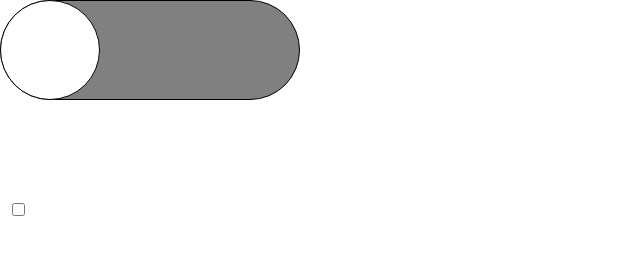
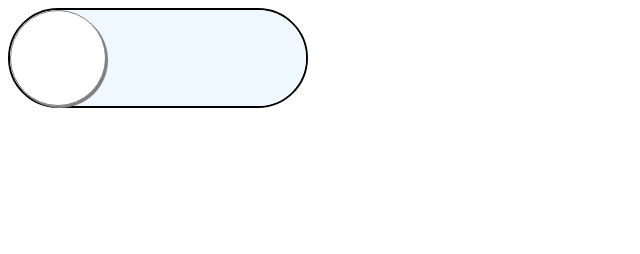
Before and after one commit to NaDo2383/assignments, a plain HTML site: page CSS transition assignment/assign5/index.html in a window 1280 px wide. Shown: the whole page, without its empty margins (0-640 px from the left). Drawn offline with Linux system fonts and the light colour scheme.

Commit message:
20221126 home

```diff
--- a/CSS transition assignment/assign5/index.html
+++ b/CSS transition assignment/assign5/index.html
@@ -10,12 +10,10 @@
 </head>
 
 <body>
-    <input type="checkbox" id="button">
     <label class="container" for="button">
+        <input type="checkbox" id="button">
+        <span class="slider"></span>
     </label>
-    <label class="circle" for="button">
-    </label>
-
 </body>
 
 </html>
--- a/CSS transition assignment/assign5/style.css
+++ b/CSS transition assignment/assign5/style.css
@@ -3,48 +3,51 @@
 }
 
 .container {
+    position: relative;
     width: 300px;
     height: 100px;
     border-radius: 50px;
-    background-color: grey;
-    transition-property: all;
-    transition-duration: 1s;
-    transition-delay: 0s;
-    border: 1px solid black;
-    position: absolute;
-    top: 0px;
-    left: 0px;
+    display: inline-block;
+    border: 2px solid black;
 }
 
-.circle {
-    /* display: block; */
+.slider {
+    cursor: pointer;
     position: absolute;
-    width: 100px;
-    height: 100px;
+    top: 0;
+    left: 0;
+    right: 0;
+    bottom: 0;
+    transition: 1s;
     border-radius: 50px;
+    background-color: aliceblue;
+}
+
+.slider:before {
+    position: absolute;
+    content: "";
+    height: 94px;
+    width: 94px;
+    left: 0px;
+    border-radius: 50px;
+    box-shadow: 2px 2px grey;
+    border: 1px solid grey;
     background-color: white;
     transition-property: all;
-    transition-duration: 1s;
+    transition-duration: 0.5s;
     transition-delay: 0s;
-    border: 1px solid black;
-    top: 0px;
-    left: 0px;
 }
 
 input {
-    /* display: none; */
+    display: none;
     position: absolute;
     top: 200px;
 }
 
+input:checked+.slider {
+    background-color: rgb(17, 223, 79);
+}
 
-/* input:checked+.container {
-    background-color: green;
-    justify-content: end;
-
-} */
-
-
-input:checked~.circle {
+input:checked+.slider:before {
     left: 200px;
 }
```
